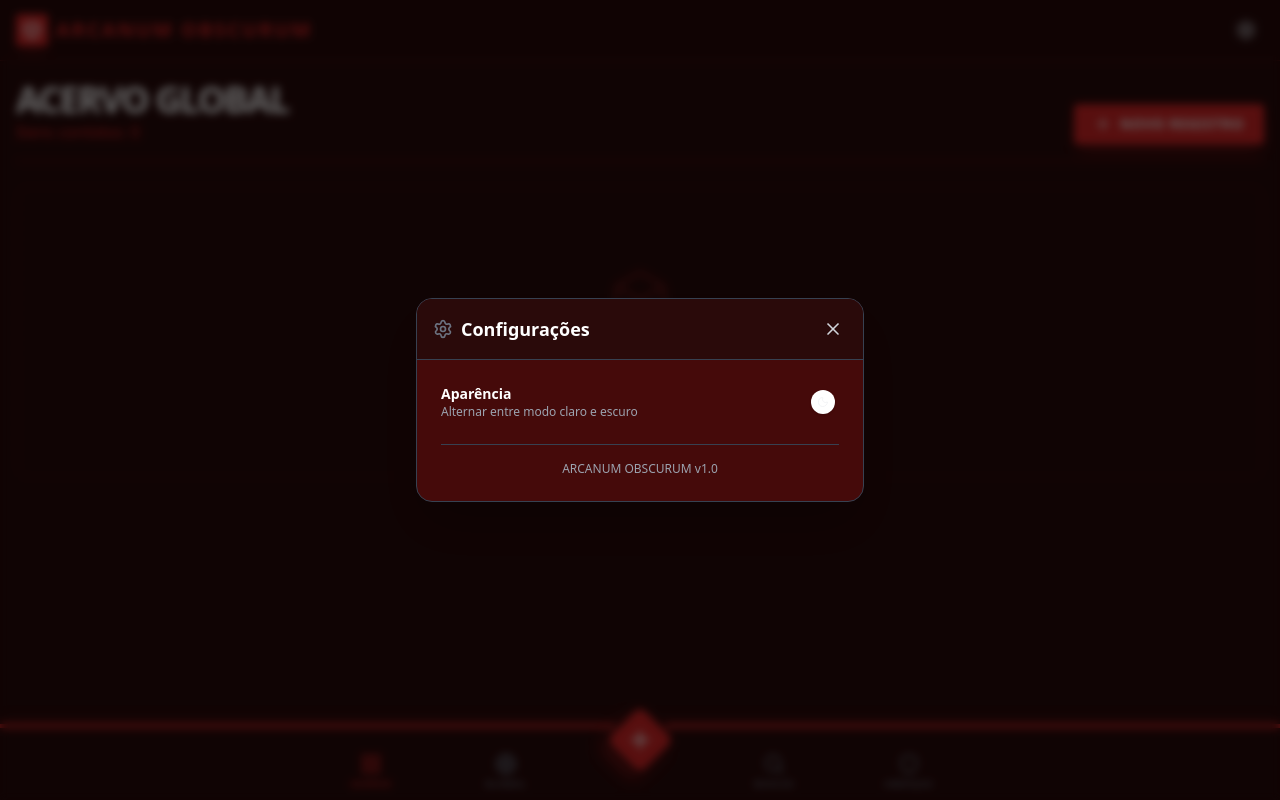
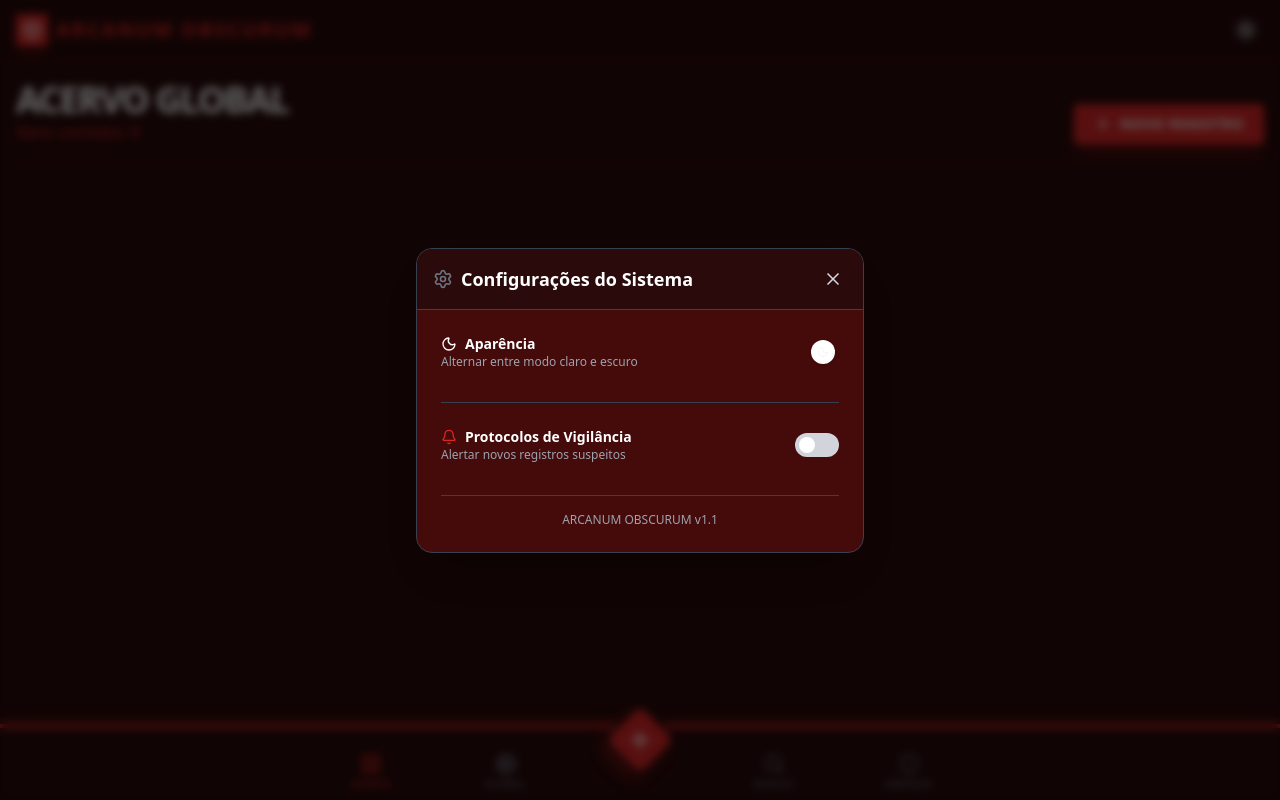
Before and after one commit to VLAD-Taps/Arcanum-Obscurum-site, a React (Vite) app: page / in a window 1280 px wide. Both pictures are taken after a click on the button 1246 px from the left and 30 px from the top of the page. Built offline with nearby package versions, Linux system fonts and the light colour scheme.

Commit message:
Usuários receberão notificações sobre novas informações

```diff
--- a/App.tsx
+++ b/App.tsx
@@ -9,7 +9,7 @@ import StoriesFeed from './components/StoriesFeed';
 import StoryViewer from './components/StoryViewer';
 import ThreatLevels from './components/ThreatLevels';
 import SearchTab from './components/SearchTab';
-import { CatalogObject, Story } from './types';
+import { CatalogObject, Story, NotificationPreferences } from './types';
 
 function App() {
   const [isDark, setIsDark] = useState(true);
@@ -18,10 +18,25 @@ function App() {
   const [selectedObject, setSelectedObject] = useState<CatalogObject | null>(null);
   const [isSettingsOpen, setIsSettingsOpen] = useState(false);
 
-  // Notification State using LocalStorage
+  // Notification State using LocalStorage (Global App Badge)
   const [hasNotification, setHasNotification] = useState(() => {
     return localStorage.getItem('arcanum_has_notification') === 'true';
   });
+
+  // Watchlist Preferences State
+  const [notificationPrefs, setNotificationPrefs] = useState<NotificationPreferences>(() => {
+    const saved = localStorage.getItem('arcanum_watch_prefs');
+    return saved ? JSON.parse(saved) : {
+      enabled: false,
+      watchedTags: [],
+      watchedGrades: ['Classe Especial']
+    };
+  });
+
+  // Save prefs whenever they change
+  useEffect(() => {
+    localStorage.setItem('arcanum_watch_prefs', JSON.stringify(notificationPrefs));
+  }, [notificationPrefs]);
 
   // Modal Animation State
   const [modalOrigin, setModalOrigin] = useState<{x: number, y: number} | null>(null);
@@ -74,13 +89,34 @@ function App() {
 
   const handleSaveObject = (obj: CatalogObject) => {
     setCatalog(prev => [obj, ...prev]);
-    // Trigger notification
+    // Trigger notification badge
     setHasNotification(true);
     localStorage.setItem('arcanum_has_notification', 'true');
 
-    // We do NOT switch to catalog automatically to show the notification dot on the tab
-    // User stays on form to potentially add more or sees the alert dot
-    window.alert("Registro arquivado com sucesso no Acervo.");
+    // Check Watchlist logic
+    let alertMessage = "Registro arquivado com sucesso no Acervo.";
+
+    if (notificationPrefs.enabled) {
+      const tagMatch = obj.tags.some(tag =>
+        notificationPrefs.watchedTags.some(watched => watched.toLowerCase() === tag.toLowerCase())
+      );
+      const gradeMatch = obj.threatGrade && notificationPrefs.watchedGrades.includes(obj.threatGrade);
+
+      if (tagMatch || gradeMatch) {
+        alertMessage = `⚠️ ALERTA DE VIGILÂNCIA ⚠️\n\nO objeto "${obj.title}" corresponde aos seus protocolos de monitoramento!\n` +
+                       (gradeMatch ? `• Nível de Ameaça: ${obj.threatGrade}\n` : '') +
+                       (tagMatch ? `• Tags Suspeitas Detectadas` : '');
+
+        // Play a subtle sound or just rely on the alert
+        try {
+          const audio = new Audio('https://codeskulptor-demos.commondatastorage.googleapis.com/GalaxyInvaders/alien_shoot.mp3'); // Placeholder short beep
+          audio.volume = 0.2;
+          audio.play().catch(e => console.log('Audio play blocked', e));
+        } catch (e) {}
+      }
+    }
+
+    window.alert(alertMessage);
   };
 
   const handleDeleteObject = (id: string) => {
@@ -336,6 +372,8 @@ function App() {
         onClose={() => setIsSettingsOpen(false)}
         isDark={isDark}
         toggleTheme={toggleTheme}
+        notificationPrefs={notificationPrefs}
+        onUpdatePrefs={setNotificationPrefs}
       />
 
       {/* Bottom Tab Bar (Red/White Theme) */}
--- a/components/ErrorBoundary.tsx
+++ b/components/ErrorBoundary.tsx
@@ -1,4 +1,4 @@
-import React, { ErrorInfo, ReactNode } from 'react';
+import React, { Component, ErrorInfo, ReactNode } from 'react';
 import { AlertTriangle, RefreshCw } from 'lucide-react';
 
 interface Props {
@@ -10,7 +10,7 @@ interface State {
   error: Error | null;
 }
 
-class ErrorBoundary extends React.Component<Props, State> {
+class ErrorBoundary extends Component<Props, State> {
   public state: State = {
     hasError: false,
     error: null
--- a/components/SettingsModal.tsx
+++ b/components/SettingsModal.tsx
@@ -1,36 +1,104 @@
-import React from 'react';
-import { X, Moon, Sun, Settings } from 'lucide-react';
+import React, { useState } from 'react';
+import { X, Moon, Sun, Settings, Bell, Tag, AlertTriangle, Trash2, Plus } from 'lucide-react';
+import { NotificationPreferences } from '../types';
 
 interface SettingsModalProps {
   isOpen: boolean;
   onClose: () => void;
   isDark: boolean;
   toggleTheme: () => void;
+  notificationPrefs?: NotificationPreferences;
+  onUpdatePrefs?: (prefs: NotificationPreferences) => void;
 }
 
-const SettingsModal: React.FC<SettingsModalProps> = ({ isOpen, onClose, isDark, toggleTheme }) => {
+const THREAT_GRADES = [
+  'Classe Especial',
+  'Classe 1',
+  'Classe 2',
+  'Classe 3',
+  'Classe 4'
+];
+
+const SettingsModal: React.FC<SettingsModalProps> = ({
+  isOpen,
+  onClose,
+  isDark,
+  toggleTheme,
+  notificationPrefs,
+  onUpdatePrefs
+}) => {
+  const [newTag, setNewTag] = useState('');
+
   if (!isOpen) return null;
+
+  const handleToggleNotifications = () => {
+    if (notificationPrefs && onUpdatePrefs) {
+      onUpdatePrefs({
+        ...notificationPrefs,
+        enabled: !notificationPrefs.enabled
+      });
+    }
+  };
+
+  const handleAddTag = () => {
+    if (newTag.trim() && notificationPrefs && onUpdatePrefs) {
+      if (!notificationPrefs.watchedTags.includes(newTag.trim())) {
+        onUpdatePrefs({
+          ...notificationPrefs,
+          watchedTags: [...notificationPrefs.watchedTags, newTag.trim()]
+        });
+      }
+      setNewTag('');
+    }
+  };
+
+  const handleRemoveTag = (tagToRemove: string) => {
+    if (notificationPrefs && onUpdatePrefs) {
+      onUpdatePrefs({
+        ...notificationPrefs,
+        watchedTags: notificationPrefs.watchedTags.filter(t => t !== tagToRemove)
+      });
+    }
+  };
+
+  const handleToggleGrade = (grade: string) => {
+    if (notificationPrefs && onUpdatePrefs) {
+      const currentGrades = notificationPrefs.watchedGrades;
+      let newGrades;
+      if (currentGrades.includes(grade)) {
+        newGrades = currentGrades.filter(g => g !== grade);
+      } else {
+        newGrades = [...currentGrades, grade];
+      }
+      onUpdatePrefs({
+        ...notificationPrefs,
+        watchedGrades: newGrades
+      });
+    }
+  };
 
   return (
     <div className="fixed inset-0 z-[70] flex items-center justify-center p-4 bg-black/60 backdrop-blur-sm animate-in fade-in duration-200">
-      <div className="bg-white dark:bg-void-light w-full max-w-md rounded-2xl shadow-2xl overflow-hidden border border-gray-200 dark:border-gray-700">
+      <div className="bg-white dark:bg-void-light w-full max-w-md max-h-[90vh] overflow-y-auto rounded-2xl shadow-2xl border border-gray-200 dark:border-gray-700">
 
-        <div className="p-4 border-b border-gray-200 dark:border-gray-700 flex justify-between items-center bg-gray-50 dark:bg-void">
+        <div className="p-4 border-b border-gray-200 dark:border-gray-700 flex justify-between items-center bg-gray-50 dark:bg-void sticky top-0 z-10">
           <h2 className="text-lg font-bold flex items-center gap-2 dark:text-white">
             <Settings className="w-5 h-5 text-gray-500" />
-            Configurações
+            Configurações do Sistema
           </h2>
           <button onClick={onClose} className="p-1 hover:bg-gray-200 dark:hover:bg-gray-700 rounded-full transition-colors dark:text-gray-300">
             <X size={20} />
           </button>
         </div>
 
-        <div className="p-6 space-y-6">
+        <div className="p-6 space-y-8">
 
           {/* Theme Setting */}
           <div className="flex items-center justify-between">
             <div>
-              <h3 className="text-sm font-semibold text-gray-900 dark:text-white">Aparência</h3>
+              <h3 className="text-sm font-semibold text-gray-900 dark:text-white flex items-center gap-2">
+                <Moon size={16} /> Aparência
+              </h3>
               <p className="text-xs text-gray-500 dark:text-gray-400">Alternar entre modo claro e escuro</p>
             </div>
 
@@ -50,9 +118,107 @@ const SettingsModal: React.FC<SettingsModalProps> = ({ isOpen, onClose, isDark,
             </button>
           </div>
 
+          {/* Notification Settings */}
+          {notificationPrefs && (
+            <div className="space-y-4 border-t border-gray-100 dark:border-gray-700 pt-6">
+              <div className="flex items-center justify-between">
+                <div>
+                  <h3 className="text-sm font-semibold text-gray-900 dark:text-white flex items-center gap-2">
+                    <Bell size={16} className="text-arcane-red" /> Protocolos de Vigilância
+                  </h3>
+                  <p className="text-xs text-gray-500 dark:text-gray-400">Alertar novos registros suspeitos</p>
+                </div>
+                <button
+                  onClick={handleToggleNotifications}
+                  className={`relative inline-flex h-6 w-11 items-center rounded-full transition-colors focus:outline-none ${
+                    notificationPrefs.enabled ? 'bg-arcane-red' : 'bg-gray-300'
+                  }`}
+                >
+                  <span
+                    className={`inline-block h-4 w-4 transform rounded-full bg-white transition-transform duration-200 ${
+                      notificationPrefs.enabled ? 'translate-x-6' : 'translate-x-1'
+                    }`}
+                  />
+                </button>
+              </div>
+
+              {notificationPrefs.enabled && (
+                <div className="space-y-4 bg-gray-50 dark:bg-black/20 p-4 rounded-lg animate-in fade-in slide-in-from-top-2">
+
+                  {/* Tag Watchlist */}
+                  <div>
+                    <label className="text-xs font-bold text-gray-500 dark:text-gray-400 uppercase mb-2 block">
+                      Monitorar Tags
+                    </label>
+                    <div className="flex gap-2 mb-2">
+                      <input
+                        type="text"
+                        value={newTag}
+                        onChange={(e) => setNewTag(e.target.value)}
+                        onKeyDown={(e) => e.key === 'Enter' && handleAddTag()}
+                        placeholder="Ex: maldição"
+                        className="flex-1 text-sm p-2 rounded border border-gray-300 dark:border-gray-600 bg-white dark:bg-void outline-none focus:border-arcane-red dark:text-white"
+                      />
+                      <button
+                        onClick={handleAddTag}
+                        disabled={!newTag.trim()}
+                        className="p-2 bg-gray-200 dark:bg-gray-700 hover:bg-arcane-red hover:text-white rounded transition-colors"
+                      >
+                        <Plus size={16} />
+                      </button>
+                    </div>
+                    <div className="flex flex-wrap gap-2">
+                      {notificationPrefs.watchedTags.length === 0 && (
+                        <span className="text-xs text-gray-400 italic">Nenhuma tag monitorada.</span>
+                      )}
+                      {notificationPrefs.watchedTags.map(tag => (
+                        <span key={tag} className="flex items-center gap-1 text-xs bg-white dark:bg-gray-800 border border-gray-200 dark:border-gray-600 px-2 py-1 rounded-full dark:text-gray-200">
+                          <Tag size={10} /> {tag}
+                          <button onClick={() => handleRemoveTag(tag)} className="hover:text-red-500 ml-1">
+                            <X size={12} />
+                          </button>
+                        </span>
+                      ))}
+                    </div>
+                  </div>
+
+                  {/* Threat Grade Watchlist */}
+                  <div>
+                    <label className="text-xs font-bold text-gray-500 dark:text-gray-400 uppercase mb-2 block">
+                      Monitorar Níveis de Ameaça
+                    </label>
+                    <div className="flex flex-col gap-2">
+                      {THREAT_GRADES.map(grade => {
+                        const isSelected = notificationPrefs.watchedGrades.includes(grade);
+                        return (
+                          <button
+                            key={grade}
+                            onClick={() => handleToggleGrade(grade)}
+                            className={`flex items-center justify-between p-2 rounded text-xs font-bold transition-all border ${
+                              isSelected
+                                ? 'bg-red-50 dark:bg-red-900/20 border-red-200 dark:border-red-800 text-red-700 dark:text-red-400'
+                                : 'bg-white dark:bg-void border-gray-200 dark:border-gray-700 text-gray-500 dark:text-gray-400 hover:bg-gray-100 dark:hover:bg-gray-800'
+                            }`}
+                          >
+                            <span className="flex items-center gap-2">
+                              <AlertTriangle size={12} className={isSelected ? 'opacity-100' : 'opacity-30'} />
+                              {grade}
+                            </span>
+                            {isSelected && <div className="w-2 h-2 bg-red-500 rounded-full animate-pulse" />}
+                          </button>
+                        )
+                      })}
+                    </div>
+                  </div>
+
+                </div>
+              )}
+            </div>
+          )}
+
           <div className="pt-4 border-t border-gray-100 dark:border-gray-700">
              <p className="text-xs text-center text-gray-400">
-               ARCANUM OBSCURUM v1.0
+               ARCANUM OBSCURUM v1.1
              </p>
           </div>
 
--- a/types.ts
+++ b/types.ts
@@ -71,3 +71,9 @@ export enum AiMode {
   VISION = 'vision',
   IMAGE_GEN = 'image_gen'
 }
+
+export interface NotificationPreferences {
+  enabled: boolean;
+  watchedTags: string[];
+  watchedGrades: string[];
+}
```
Also changed, not shown: services/geminiService.ts (+4 -6 lines).
